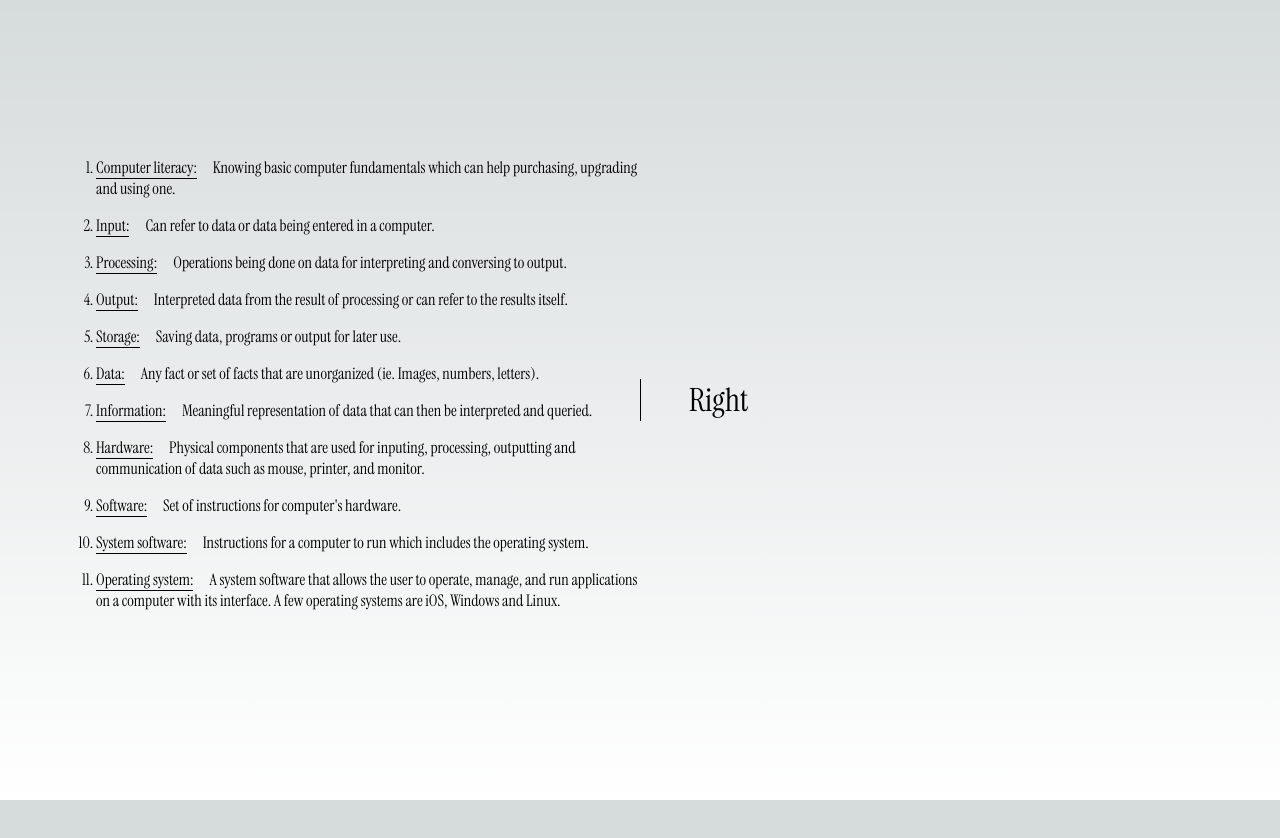
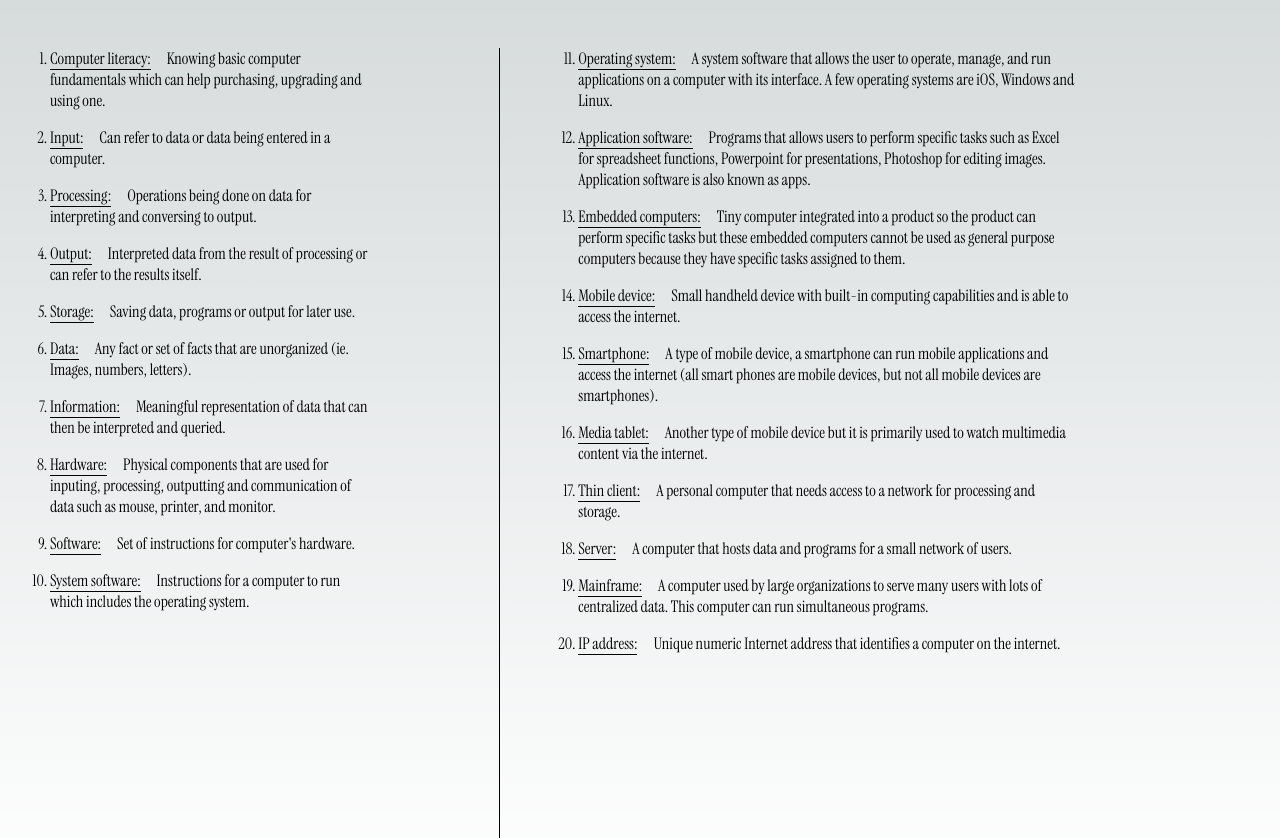
Before and after one commit to maanderz/portfolio-1, a Next.js app: page /terms in a window 1280 px wide. Shown: the top 838 px of the page. Before the commit the page ends 800 px from the top, so only its background shows below. Built offline with nearby package versions, Linux system fonts and the light colour scheme.

Commit message:
added remaining terms

```diff
--- a/src/app/page.module.css
+++ b/src/app/page.module.css
@@ -9,6 +9,10 @@
 
 .main_container {
   justify-content: center;
+}
+
+.main_container_start {
+  justify-content: start;
 }
 
 .introduction {
@@ -48,6 +52,16 @@
   padding-left: 0;
   border-left: none;
   margin-bottom: 1rem;
+  width: 80%;
+}
+
+.terms_outer_container {
+  padding: 0;
+  margin: 3rem 0;
+}
+
+.terms_left {
+  border-right: 1px solid black;
 }
 
 .terms {
--- a/src/app/terms/page.js
+++ b/src/app/terms/page.js
@@ -21,8 +21,8 @@ export default function Terms() {
   }
 
   return (
-    <main className={myFont.className}>
-      <main className={clsx(styles.main, styles.main_container, styles.introduction)}>
+    <main className={clsx(myFont.className, styles.introduction)}>
+      <section className={clsx(styles.main, styles.main_container_start, styles.terms_outer_container, styles.terms_left)}>
         <ol className={clsx(styles.introduction_1, styles.terms_container)}>
             <li className={styles.terms_container}>
                 <span id={1} className={styles.terms} onClick={() => emphasize(1)}>Computer literacy:</span>
@@ -64,13 +64,52 @@ export default function Terms() {
                 <span id={10} className={styles.terms} onClick={() => emphasize(10)}>System software:</span>
                 <span id={10} className={display === 10 ? styles.terms_emphasized : '' }>Instructions for a computer to run which includes the operating system.</span>
             </li>
-            <li className={styles.terms_container}>
-                <span id={11} className={styles.terms} onClick={() => emphasize(11)}>Operating system:</span>
-                <span id={11} className={display === 11 ? styles.terms_emphasized : '' }>A system software that allows the user to operate, manage, and run applications on a computer with its interface. A few operating systems are iOS, Windows and Linux.</span>
-            </li>
         </ol>
-        <div className={styles.introduction_1}>Right</div>
-      </main>
+      </section>
+      <section className={clsx(styles.main, styles.main_container_start, styles.terms_outer_container)}>
+        <ol start="11" className={clsx(styles.introduction_1, styles.terms_container)}>
+          <li className={styles.terms_container}>
+              <span id={11} className={styles.terms} onClick={() => emphasize(11)}>Operating system:</span>
+              <span id={11} className={display === 11 ? styles.terms_emphasized : '' }>A system software that allows the user to operate, manage, and run applications on a computer with its interface. A few operating systems are iOS, Windows and Linux.</span>
+          </li>
+          <li className={styles.terms_container}>
+              <span id={12} className={styles.terms} onClick={() => emphasize(12)}>Application software:</span>
+              <span id={12} className={display === 12 ? styles.terms_emphasized : '' }>Programs that allows users to perform specific tasks such as Excel for spreadsheet functions, Powerpoint for presentations, Photoshop for editing images. Application software is also known as apps.</span>
+          </li>
+          <li className={styles.terms_container}>
+              <span id={13} className={styles.terms} onClick={() => emphasize(13)}>Embedded computers:</span>
+              <span id={13} className={display === 13 ? styles.terms_emphasized : '' }>Tiny computer integrated into a product so the product can perform specific tasks but these embedded computers cannot be used as general purpose computers because they have specific tasks assigned to them.</span>
+          </li>
+          <li className={styles.terms_container}>
+              <span id={14} className={styles.terms} onClick={() => emphasize(14)}>Mobile device:</span>
+              <span id={14} className={display === 14 ? styles.terms_emphasized : '' }>Small handheld device with built-in computing capabilities and is able to access the internet.</span>
+          </li>
+          <li className={styles.terms_container}>
+              <span id={15} className={styles.terms} onClick={() => emphasize(15)}>Smartphone:</span>
+              <span id={15} className={display === 15 ? styles.terms_emphasized : '' }>A type of mobile device, a smartphone can run mobile applications and access the internet (all smart phones are mobile devices, but not all mobile devices are smartphones).</span>
+          </li>
+          <li className={styles.terms_container}>
+              <span id={16} className={styles.terms} onClick={() => emphasize(16)}>Media tablet:</span>
+              <span id={16} className={display === 16 ? styles.terms_emphasized : '' }>Another type of mobile device but it is primarily used to watch multimedia content via the internet.</span>
+          </li>
+          <li className={styles.terms_container}>
+              <span id={17} className={styles.terms} onClick={() => emphasize(17)}>Thin client:</span>
+              <span id={17} className={display === 17 ? styles.terms_emphasized : '' }>A personal computer that needs access to a network for processing and storage.</span>
+          </li>
+          <li className={styles.terms_container}>
+              <span id={18} className={styles.terms} onClick={() => emphasize(18)}>Server:</span>
+              <span id={18} className={display === 18 ? styles.terms_emphasized : '' }>A computer that hosts data and programs for a small network of users.</span>
+          </li>
+          <li className={styles.terms_container}>
+              <span id={19} className={styles.terms} onClick={() => emphasize(19)}>Mainframe:</span>
+              <span id={19} className={display === 19 ? styles.terms_emphasized : '' }>A computer used by large organizations to serve many users with lots of centralized data. This computer can run simultaneous programs.</span>
+          </li>
+          <li className={styles.terms_container}>
+              <span id={20} className={styles.terms} onClick={() => emphasize(20)}>IP address:</span>
+              <span id={20} className={display === 20 ? styles.terms_emphasized : '' }>Unique numeric Internet address that identifies a computer on the internet.</span>
+          </li>
+        </ol>
+      </section>
     </main>
   );
 }
```
